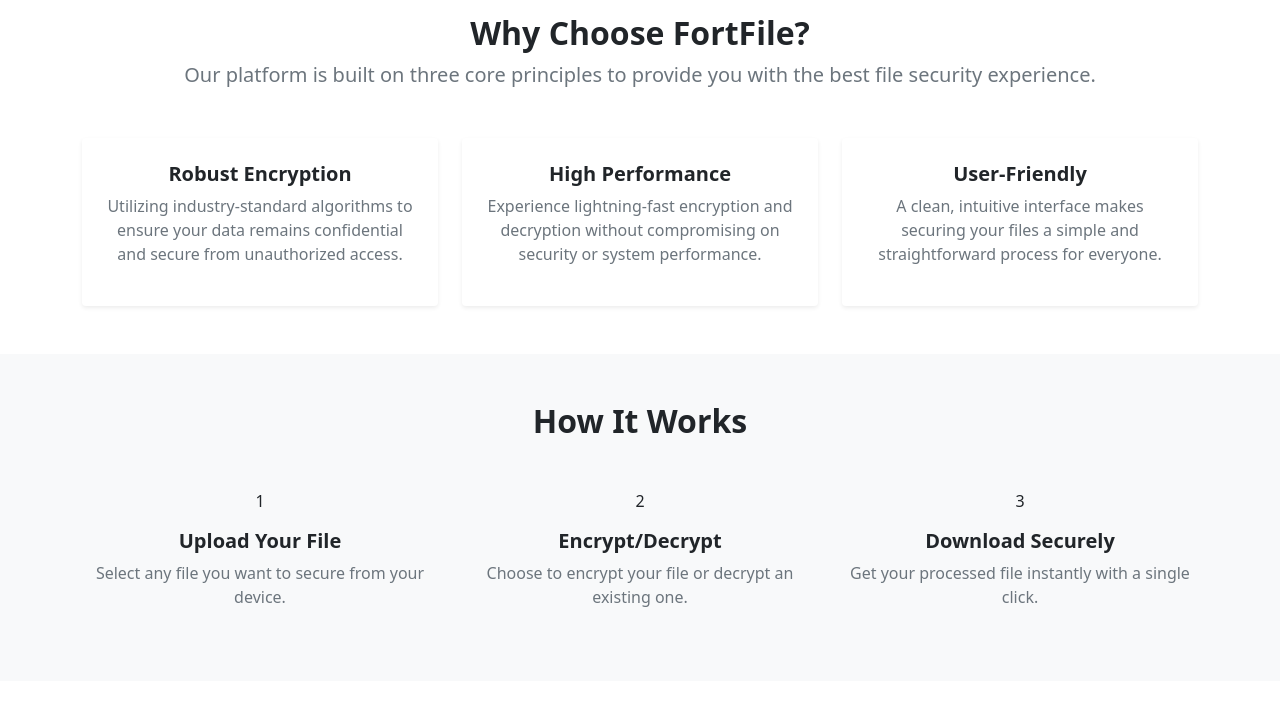
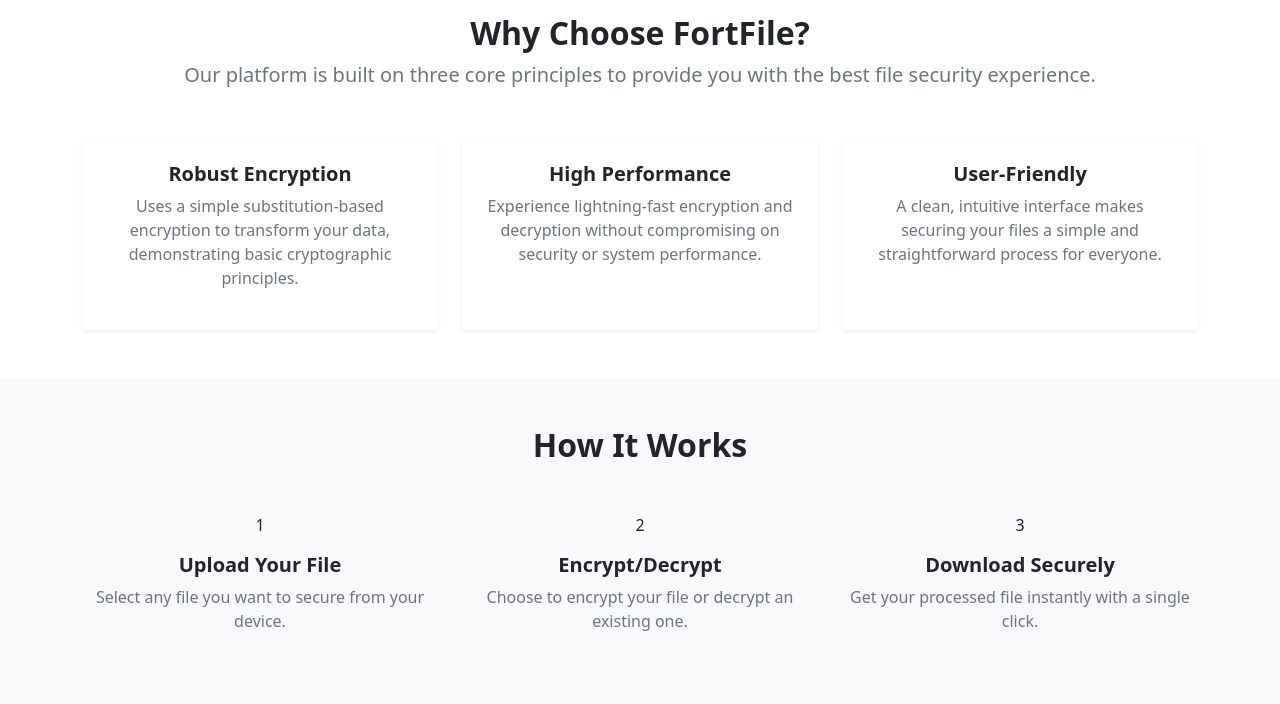
Before and after one commit to Sridh4r/file-encryption-tool, a Flask app: page /index in a window 1280 px wide. Shown: the part 334-1038 px from the top of the page. Run offline with Flask 3, Linux system fonts and the light colour scheme.

Commit message:
Update encryption description in index.html for clarity on cryptographic principles

```diff
--- a/templates/index.html
+++ b/templates/index.html
@@ -20,7 +20,7 @@
                         <div class="card-body p-4">
 
                             <h3 class="h5 fw-bold">Robust Encryption</h3>
-                            <p class="text-muted">Utilizing industry-standard algorithms to ensure your data remains confidential and secure from unauthorized access.</p>
+                            <p class="text-muted">Uses a simple substitution-based encryption to transform your data, demonstrating basic cryptographic principles.</p>
                         </div>
                     </div>
                 </div>
```
